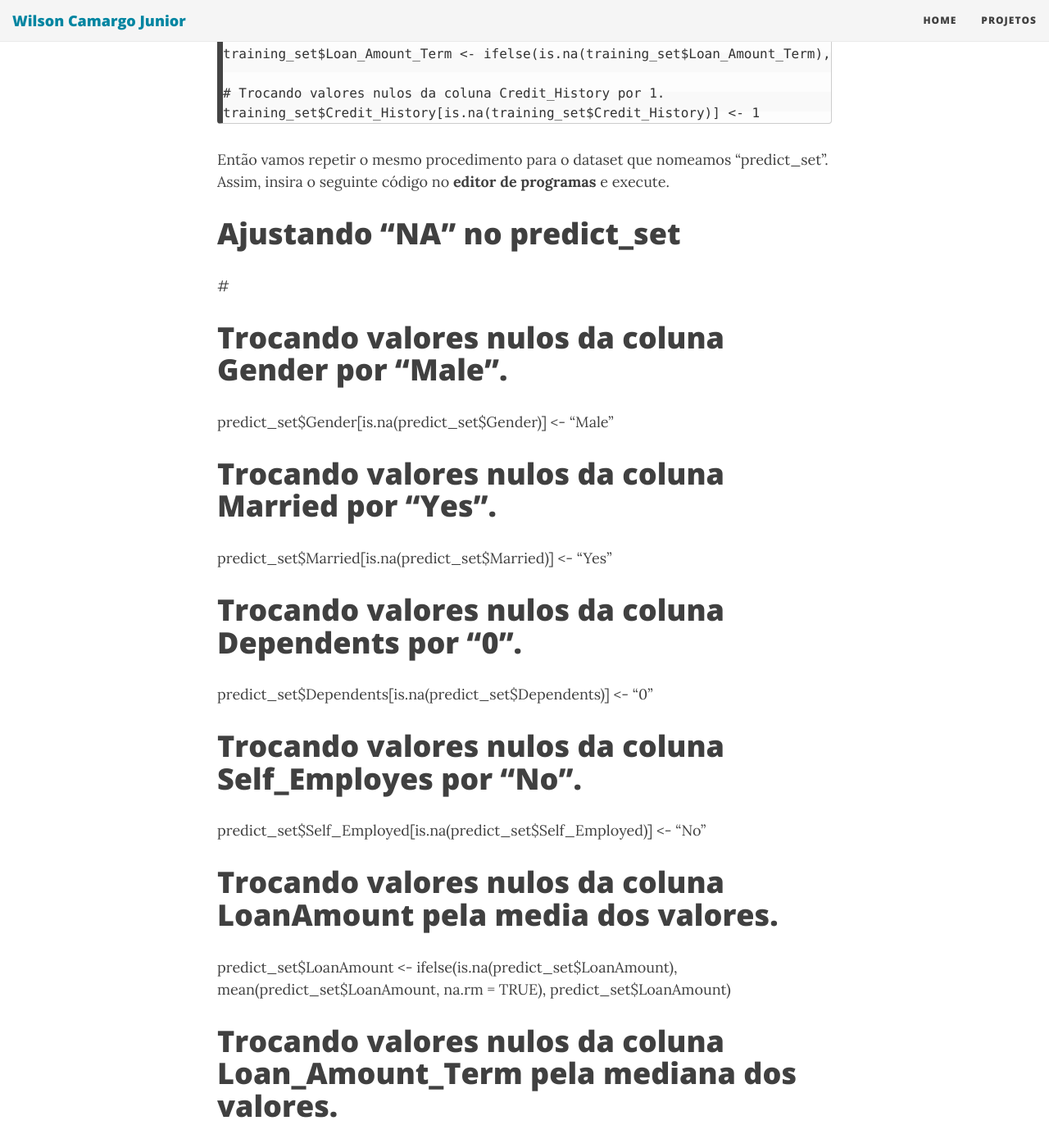
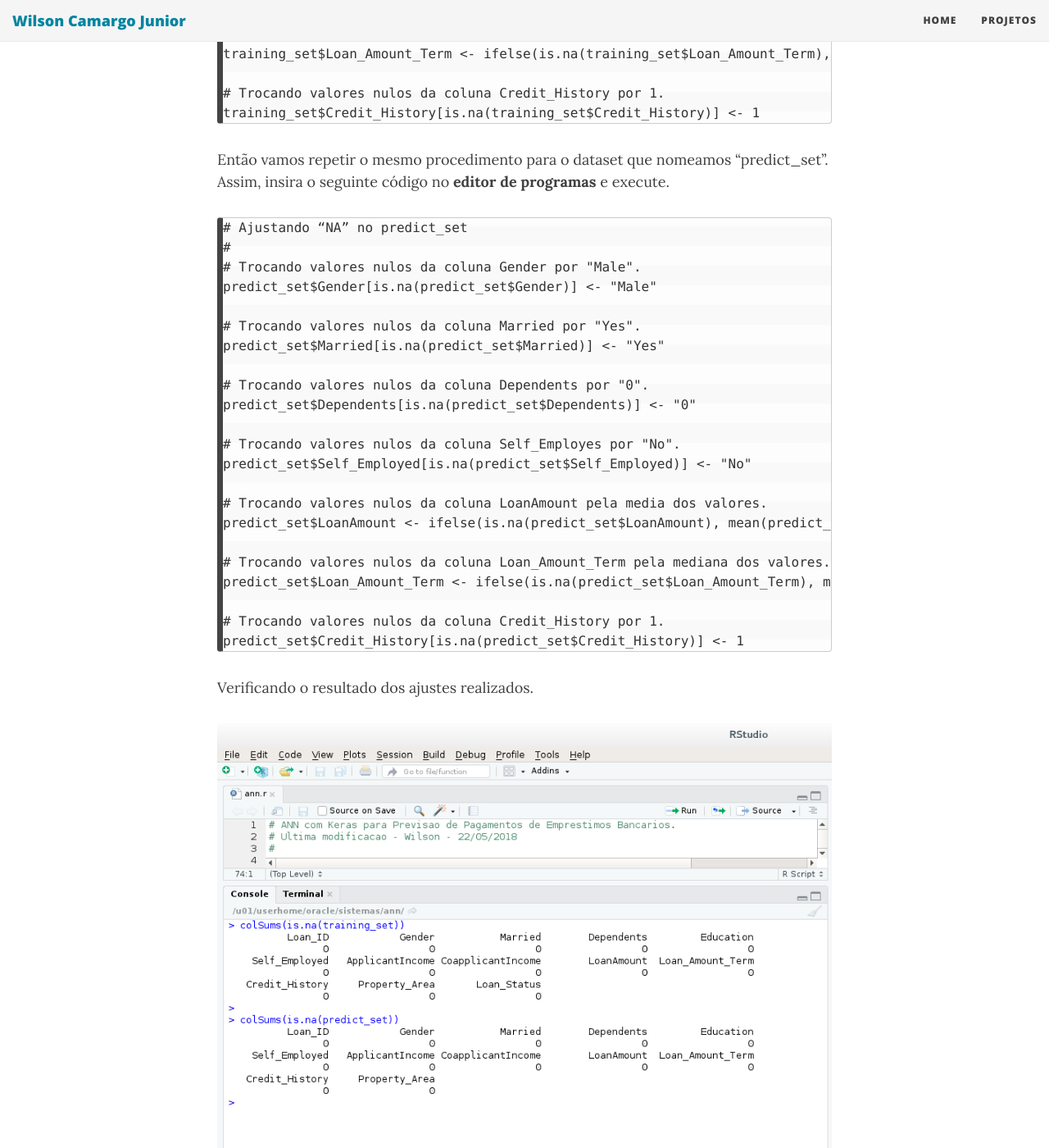
Before and after one commit to wilson-camargo-jr/teste, a Jekyll site: the page built from tmp/p7.md, in a window 1280 px wide and 1400 px high, scrolled down 12458 px. Shown: the whole window at 82% size. Built offline with Jekyll 4.4.1, drawn with Linux system fonts in a browser that asks for light colours; nearby versions of some CDN libraries; comment, search, counter and statistics services are not loaded; some of the changed text lies outside the part shown.

Commit message:
Update p7.md

````diff
--- a/tmp/p7.md
+++ b/tmp/p7.md
@@ -151,7 +151,7 @@ Temos então que decidir o que fazer com os valores ausentes em cada coluna. Pod
 
 A análise dever ser feita caso a caso, lembrando sempre que em qualquer das hipóteses de remoção ou substituição existe a possibilidade de estarmos inserindo algum componente de erro em nosso modelo.
 
-a) Lidando com valores não disponíveis (NA)
+**a) Lidando com valores não disponíveis (NA)**
 
 Vamos carregar nossos datasets “train” e “test” em variáveis locais para realizar os devidos ajustes. Insira o seguinte código no **editor de programas** e execute os comandos:
 
@@ -235,7 +235,7 @@ training_set$Credit_History[is.na(training_set$Credit_History)] <- 1
 
 Então vamos repetir o mesmo procedimento para o dataset que nomeamos “predict_set”.  Assim, insira o seguinte código no **editor de programas** e execute.
 
-
+```
 # Ajustando “NA” no predict_set
 #
 # Trocando valores nulos da coluna Gender por "Male".
@@ -251,17 +251,20 @@ predict_set$Dependents[is.na(predict_set$Dependents)] <- "0"
 predict_set$Self_Employed[is.na(predict_set$Self_Employed)] <- "No"
 
 # Trocando valores nulos da coluna LoanAmount pela media dos valores.
-predict_set$LoanAmount <- ifelse(is.na(predict_set$LoanAmount),                                      mean(predict_set$LoanAmount, na.rm = TRUE),                                    predict_set$LoanAmount)
+predict_set$LoanAmount <- ifelse(is.na(predict_set$LoanAmount), mean(predict_set$LoanAmount, na.rm = TRUE), predict_set$LoanAmount)
 
 # Trocando valores nulos da coluna Loan_Amount_Term pela mediana dos valores.
-predict_set$Loan_Amount_Term <- ifelse(is.na(predict_set$Loan_Amount_Term),                                         median(predict_set$Loan_Amount_Term, na.rm = TRUE),                                         predict_set$Loan_Amount_Term)
+predict_set$Loan_Amount_Term <- ifelse(is.na(predict_set$Loan_Amount_Term), median(predict_set$Loan_Amount_Term, na.rm = TRUE), predict_set$Loan_Amount_Term)
 
 # Trocando valores nulos da coluna Credit_History por 1.
-predict_set$Credit_History[is.na(predict_set$Credit_History)] <-1
+predict_set$Credit_History[is.na(predict_set$Credit_History)] <- 1
+```
 
+Verificando o resultado dos ajustes realizados.
 
+![rsutdio](https://wilson-camargo-jr.github.io/img/null-values3.jpg)
 
-b) Convertendo as variáveis categóricas
+**b) Convertendo as variáveis categóricas**
 
 Em nosso dataset temos diversas variáveis não numéricas, dentre elas “Gender”,  “Married”,  “Dependents”, etc.
 
````
